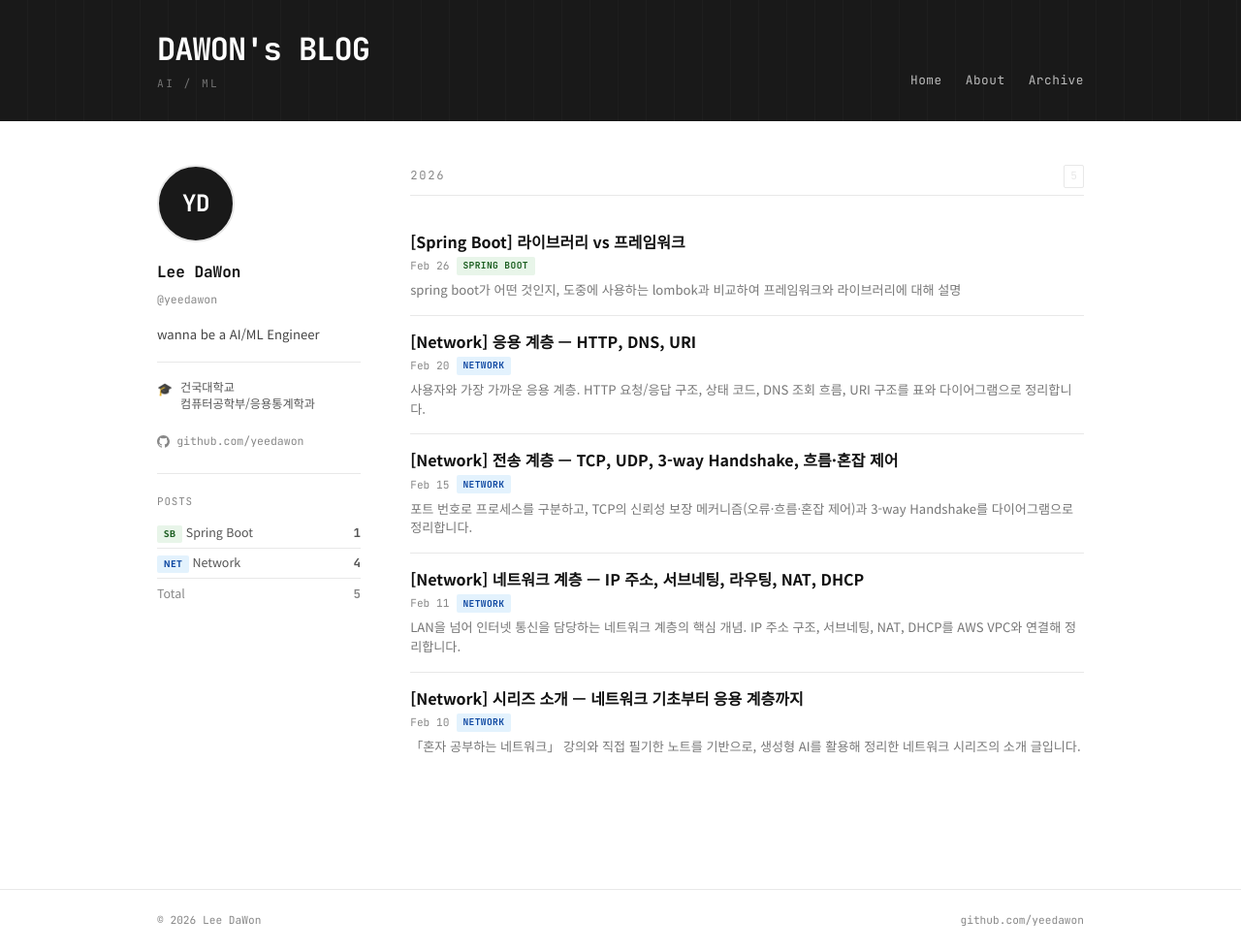
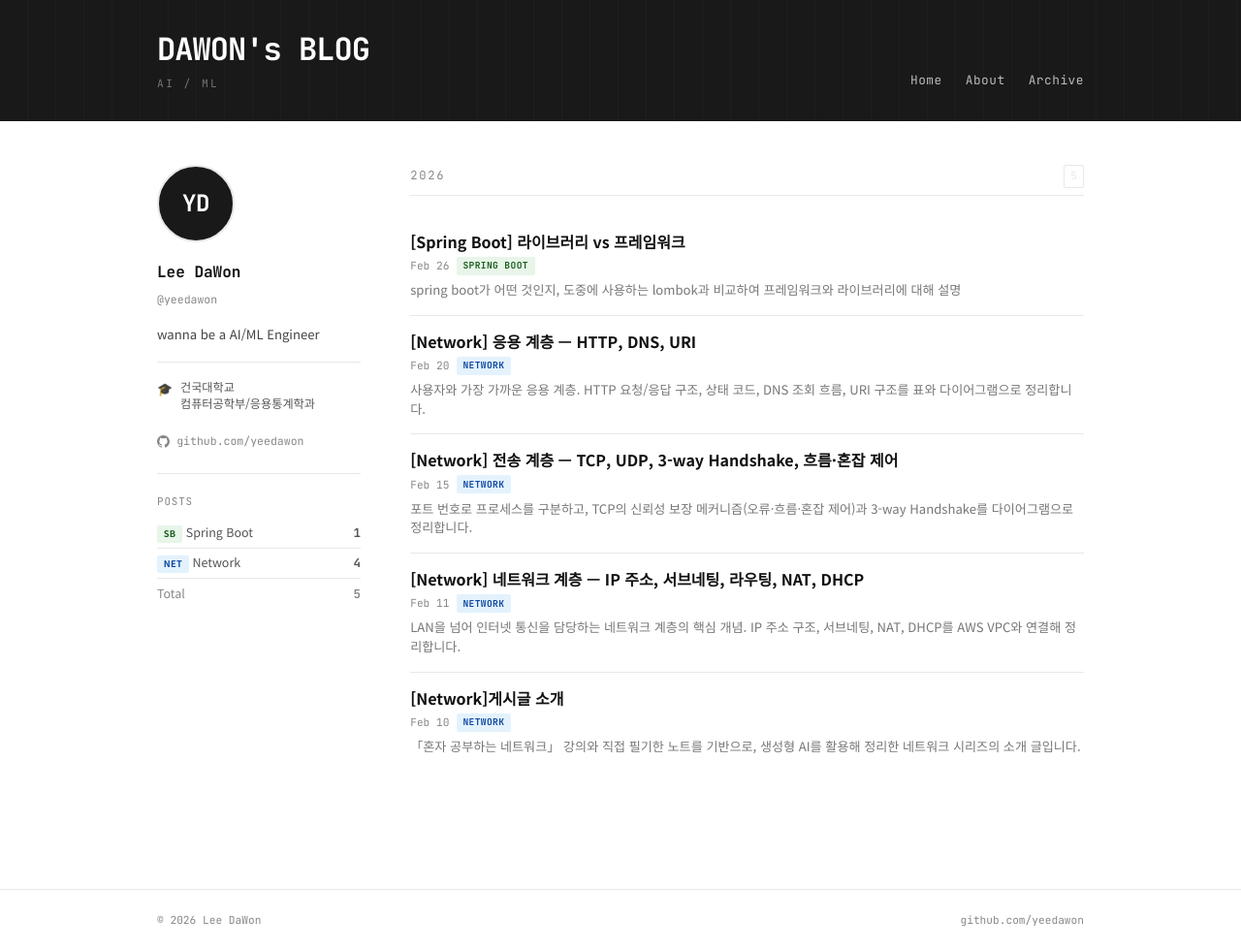
Before and after one commit to yeedawon/yeedawon.github.io, a Jekyll site: the page built from index.md, in a window 1280 px wide and 981 px high. Shown: the whole window at 97% size. Built offline with Jekyll 4.4.1, drawn with Linux system fonts in a browser that asks for light colours.

Commit message:
update last

```diff
--- a/_posts/2026-02-10-network-00-intro.md
+++ b/_posts/2026-02-10-network-00-intro.md
@@ -1,6 +1,6 @@
 ---
 layout: post
-title: "[Network] 시리즈 소개 — 네트워크 기초부터 응용 계층까지"
+title: "[Network]게시글 소개"
 date: 2026-02-10
 categories: [network]
 tags: [network, study, intro]
```
